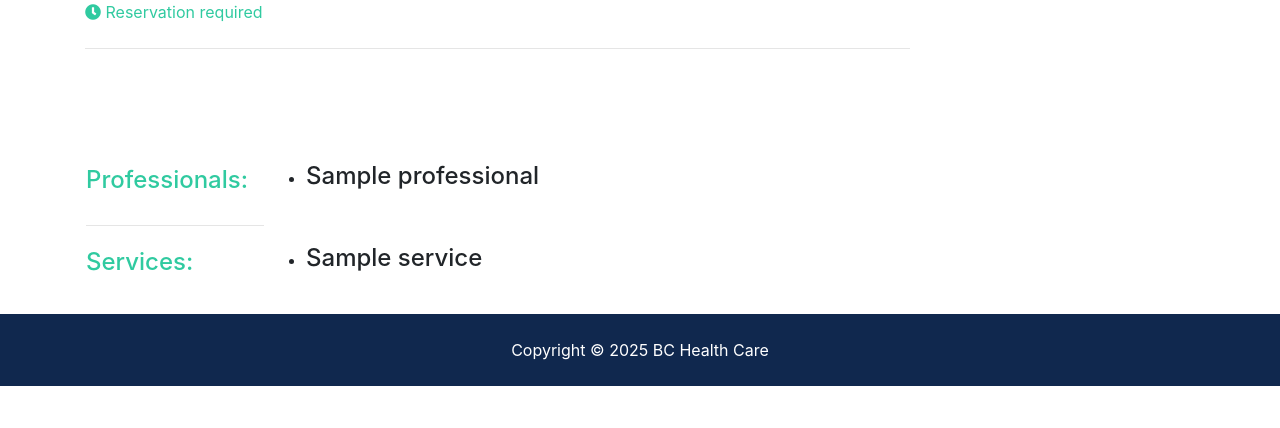
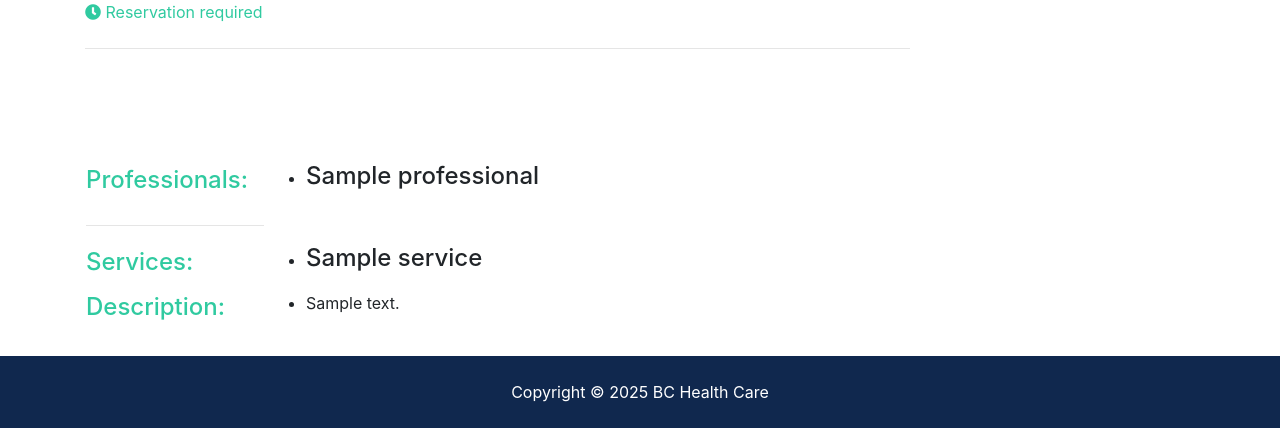
Before and after one commit to pc8521/erb7, a Django app: template templates/listings/listing.html in a window 1280 px wide. Shown: the part 1465-1893 px from the top of the page. Before the commit the page ends 1851 px from the top, so only its background shows below. Run offline with Django 5.2, Linux system fonts and the light colour scheme; the template is opened without the code that fills it: most values are stand-ins (such as "Sample title", 1, 10 or a date in 2020); grey boxes marked "Sample" are stand-in pictures; some libraries are stand-ins or nearby versions.

Commit message:
202510151959

```diff
--- a/templates/listings/listing.html
+++ b/templates/listings/listing.html
@@ -206,6 +206,14 @@
                     {% endif %}
                 </div>
                 </tr>
+                <tr>
+                    <td>
+                        <h4 class="mr-3 text-secondary">Description: </h4>
+                    </td>
+                    <td>
+                        <ul><li class="mr-3">{{ listing.description }}</li></ul>
+                    </td>
+                </tr>
             </table>
         </div>
         <!-- Description -->
```
